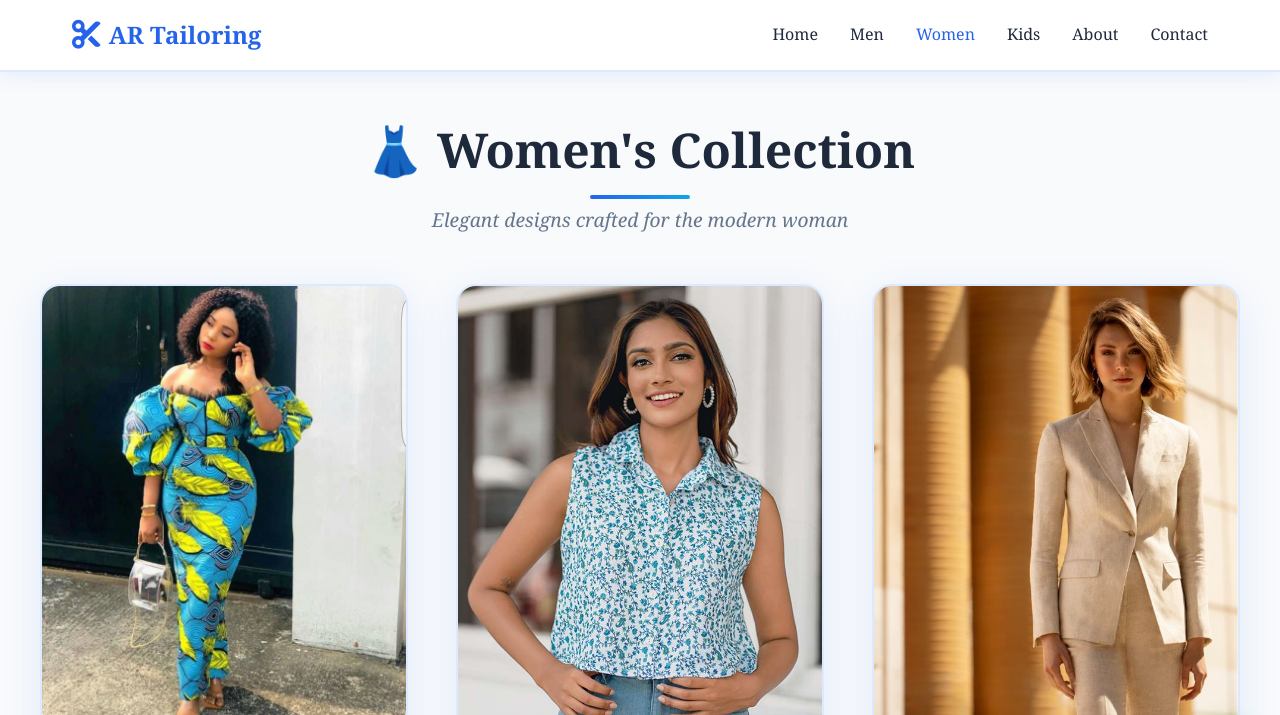
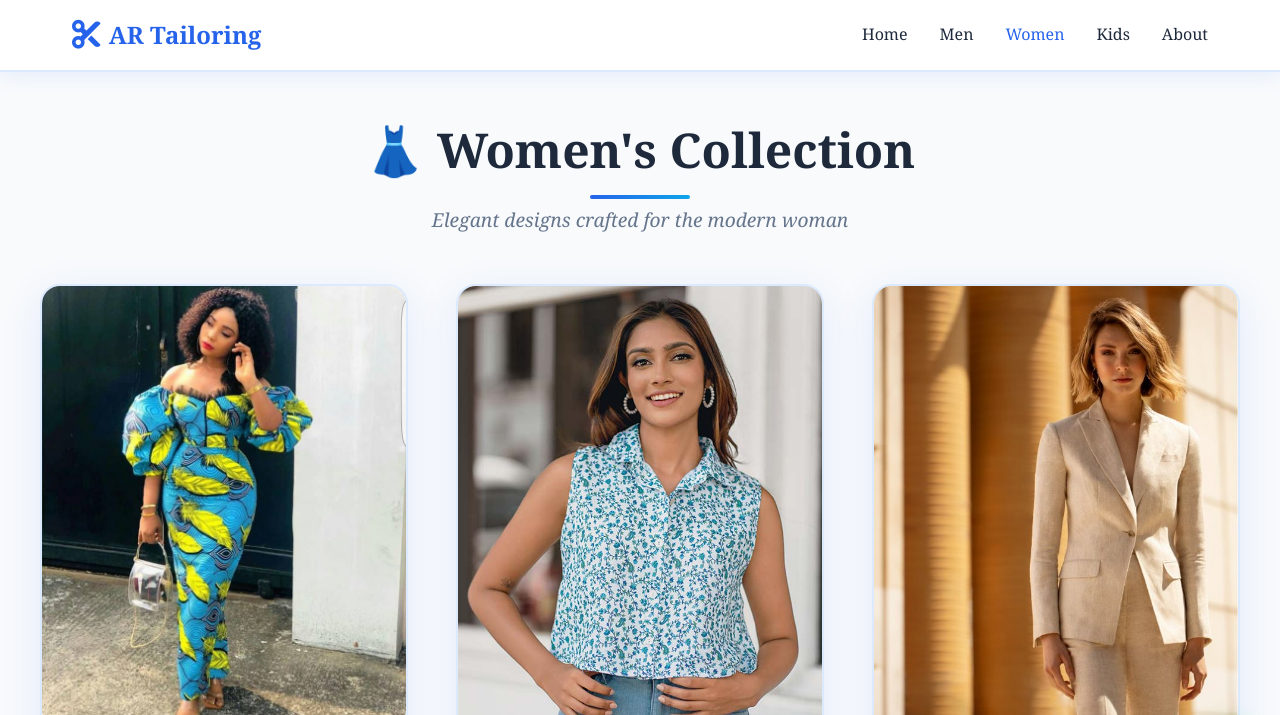
Before and after one commit to hanifaafrar/ar-tailoring, a plain HTML site: page women.html in a window 1280 px wide. Shown: the top 715 px of the page. Drawn offline with Linux system fonts and the light colour scheme.

Commit message:
Update women.html
removed contact

```diff
--- a/women.html
+++ b/women.html
@@ -326,7 +326,6 @@
                 <li class="nav-item"><a href="women.html" style="color: var(--primary-blue);">Women</a></li>
                 <li class="nav-item"><a href="kids.html">Kids</a></li>
                 <li class="nav-item"><a href="about.html">About</a></li>
-                <li class="nav-item"><a href="contact.html">Contact</a></li>
             </ul>
         </div>
     </nav>
```
